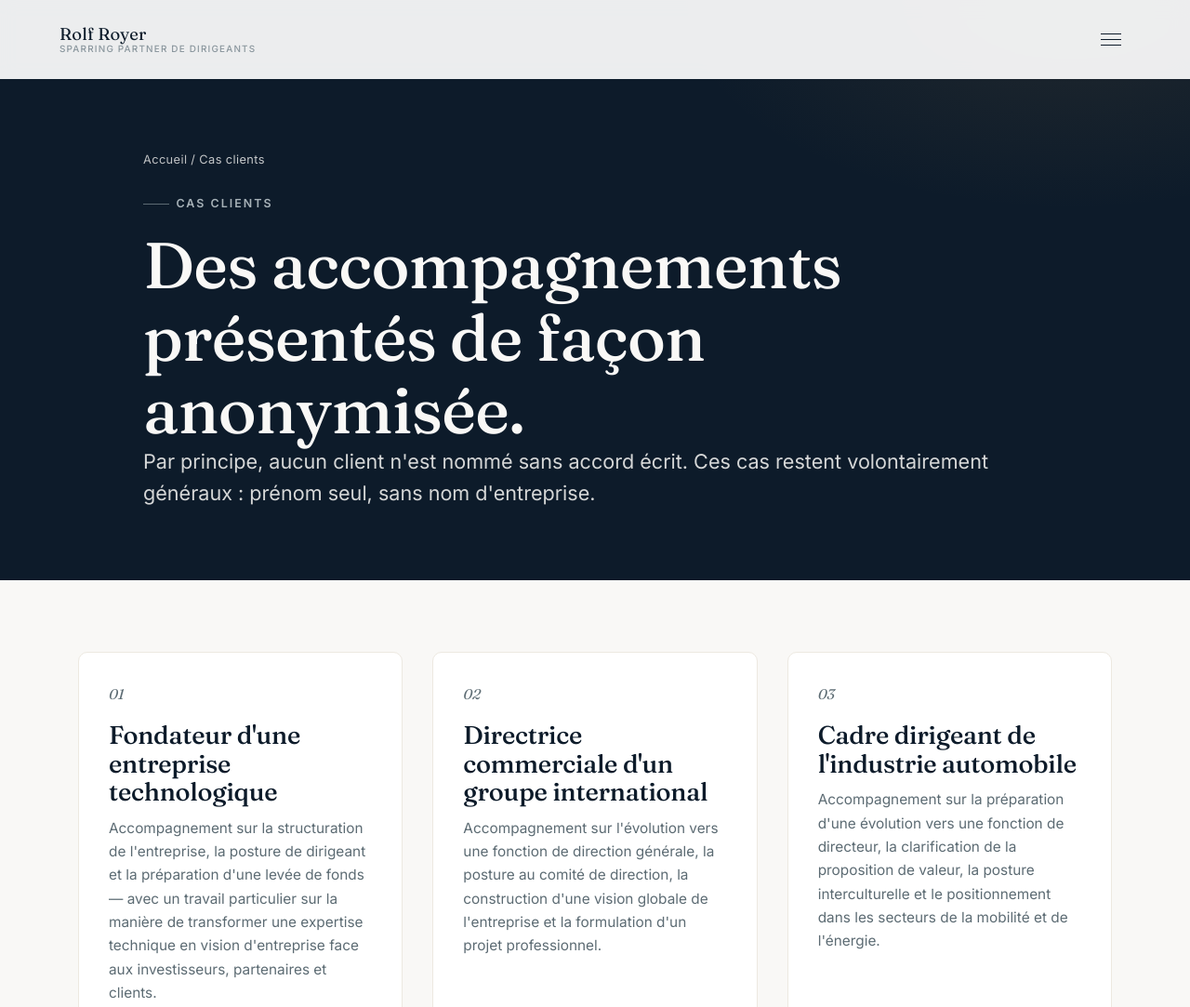
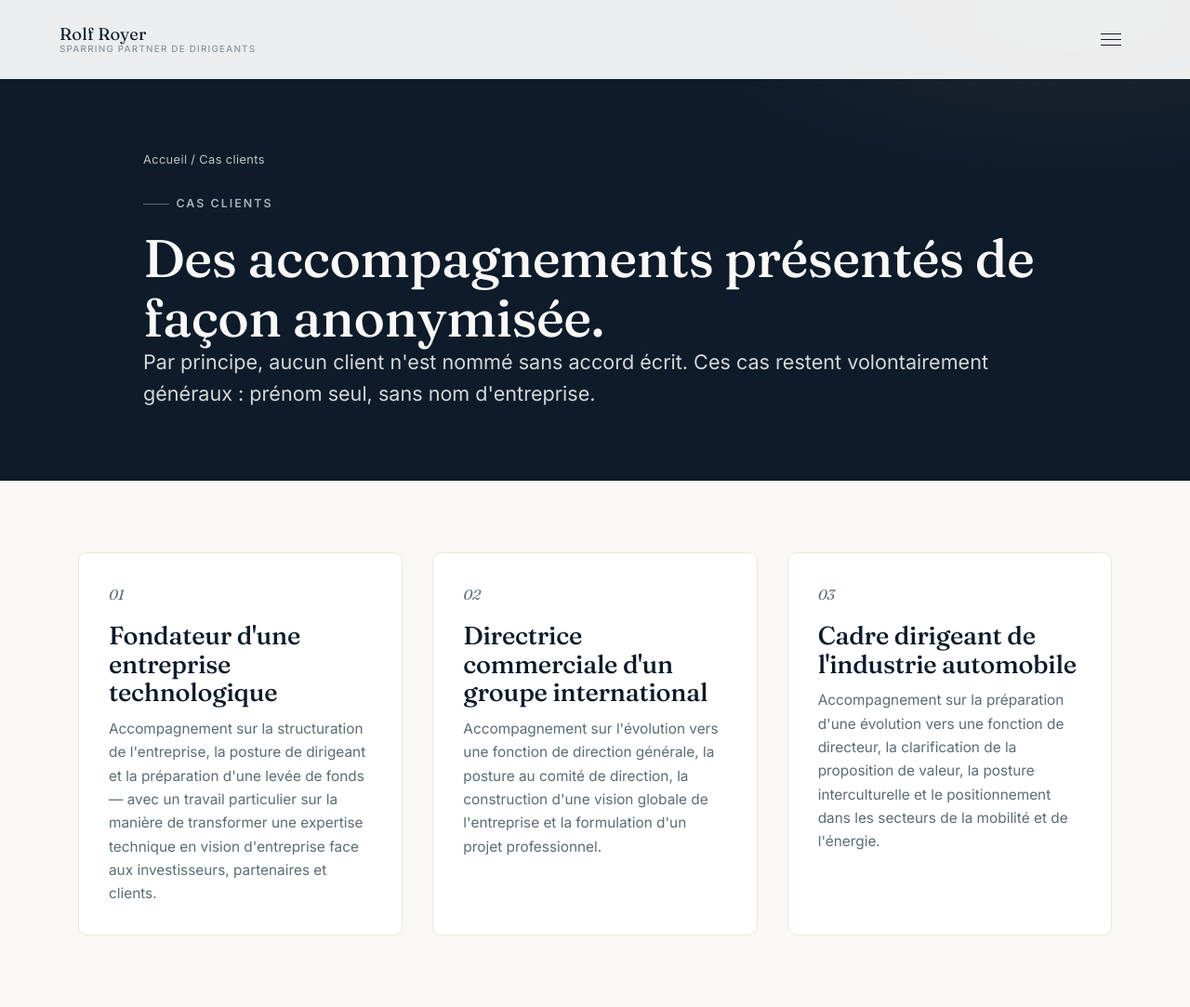
Before and after one commit to mcmroyer/rolf-royer-v2, an Eleventy site: page cas-clients.njk in a window 1280 px wide. Shown: the top 1083 px of the page at 93% size. Built offline with nearby package versions, Linux system fonts and the light colour scheme; Eleventy itself is replaced by a stand-in of ours; files that its build step writes are made by us from their sources.

Commit message:
Reduce H1 size for a lighter, less heavy-handed title treatment on desktop

```diff
--- a/css/style.css
+++ b/css/style.css
@@ -100,7 +100,7 @@ h1, h2, h3, h4 {
   letter-spacing: -0.01em;
   color: inherit;
 }
-h1 { font-size: clamp(2.4rem, 4.2vw + 1rem, 4.6rem); font-weight: 480; }
+h1 { font-size: clamp(2.2rem, 3.2vw + 1rem, 3.8rem); font-weight: 480; }
 h2 { font-size: clamp(1.9rem, 2.6vw + 1rem, 3.1rem); }
 h3 { font-size: clamp(1.35rem, 1.2vw + 1rem, 1.7rem); }
 h4 { font-size: 1.15rem; font-weight: 600; font-family: var(--font-body); letter-spacing: 0.01em; }
```
